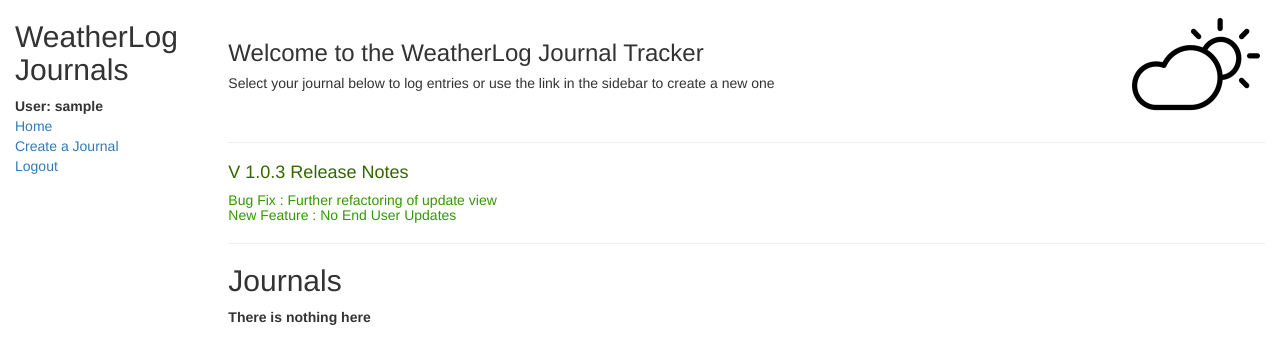
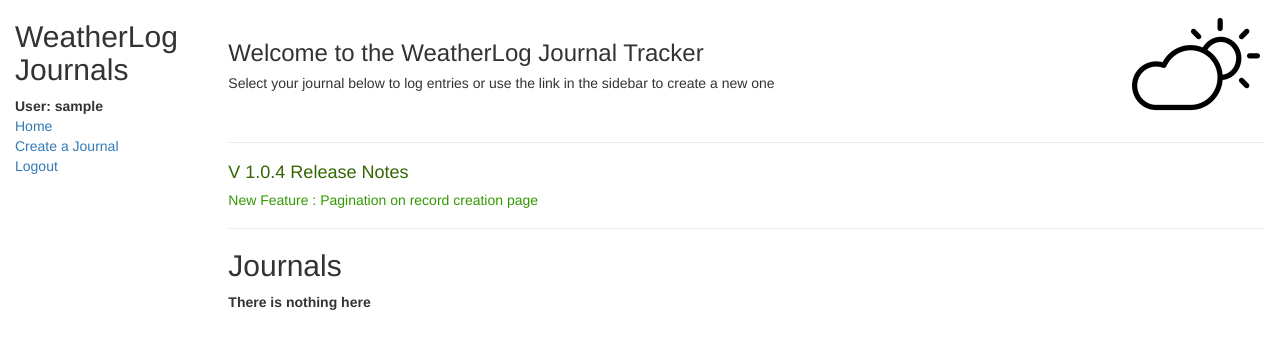
Before and after one commit to Cjhosu/Weatherlogger, a Django app: page /tracker/ in a window 1280 px wide. Shown: the top 364 px of the page. Run offline with Django 3.2, Linux system fonts and the light colour scheme; the visitor is signed in with stand-in values (Sample User, id 1); data that the repository does not hold is empty; some libraries are stand-ins or nearby versions.

Commit message:
Add pagination

```diff
--- a/tracker/templates/index.html
+++ b/tracker/templates/index.html
@@ -5,9 +5,8 @@
 <h5> Select your journal below to log entries or use the link in the sidebar to create a new one</h5>
 <br>
 <hr>
-<strong><h4 style="color:#336600">  V 1.0.3 Release Notes </h4>
-<h5 style="color:#339900">  Bug Fix : Further refactoring of update view<br/>
-                            New Feature : No End User Updates</h5>
+<strong><h4 style="color:#336600">  V 1.0.4 Release Notes </h4>
+<h5 style="color:#339900"> New Feature : Pagination on record creation page</h5>
 <hr>
 <h2> Journals </h2>
 
--- a/tracker/views.py
+++ b/tracker/views.py
@@ -1,4 +1,5 @@
 from .forms import SignUpForm, AddLocationForm, CreateJournalForm, DateRecordForm, UpdateDateRecordForm, DateRecordNotesForm, UpdatePrecipRecordForm
+from django.core.paginator import EmptyPage, PageNotAnInteger, Paginator
 from .models import User, Location, Journal, Date_record, Precip_record, Date_record_note
 from calendar import HTMLCalendar, monthrange
 from datetime import datetime, date
@@ -79,6 +80,9 @@ def CreateJournal(request):
 def CreateDateRecord(request,pk):
     journref = get_object_or_404(Journal, pk=pk)
     date_record_list=Date_record.objects.filter(journal_id= pk).order_by('-log_date')
+    paginator = Paginator(date_record_list, 30)
+    page = request.GET.get('page')
+    records = paginator.get_page(page)
     now = datetime.now()
     year = now.year
     month = now.month
@@ -97,7 +101,7 @@ def CreateDateRecord(request,pk):
                     dupe = 'there is a record for that date already'
                     return render(request,
                     'tracker/create_date_record.html'
-                    ,{'form' : form, 'date_record_list':date_record_list,'dupe' : dupe, 'journref':journref, 'year':year, 'month':month}
+                    ,{'form' : form, 'records':records,'dupe' : dupe, 'journref':journref, 'year':year, 'month':month}
                     )
             pr = Precip_record()
             pr.date_record_id = dr.id
```
Also changed, not shown: tracker/templates/tracker/create_date_record.html (+14 -0 lines).
